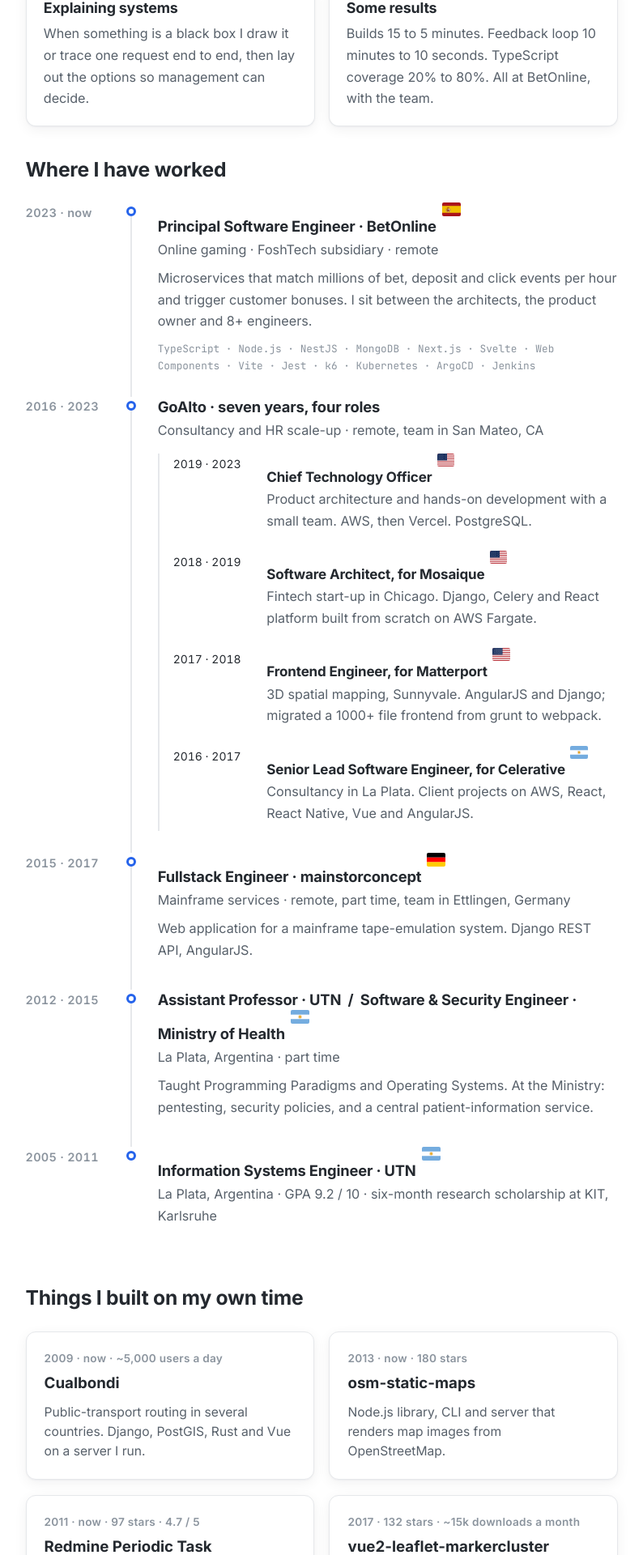
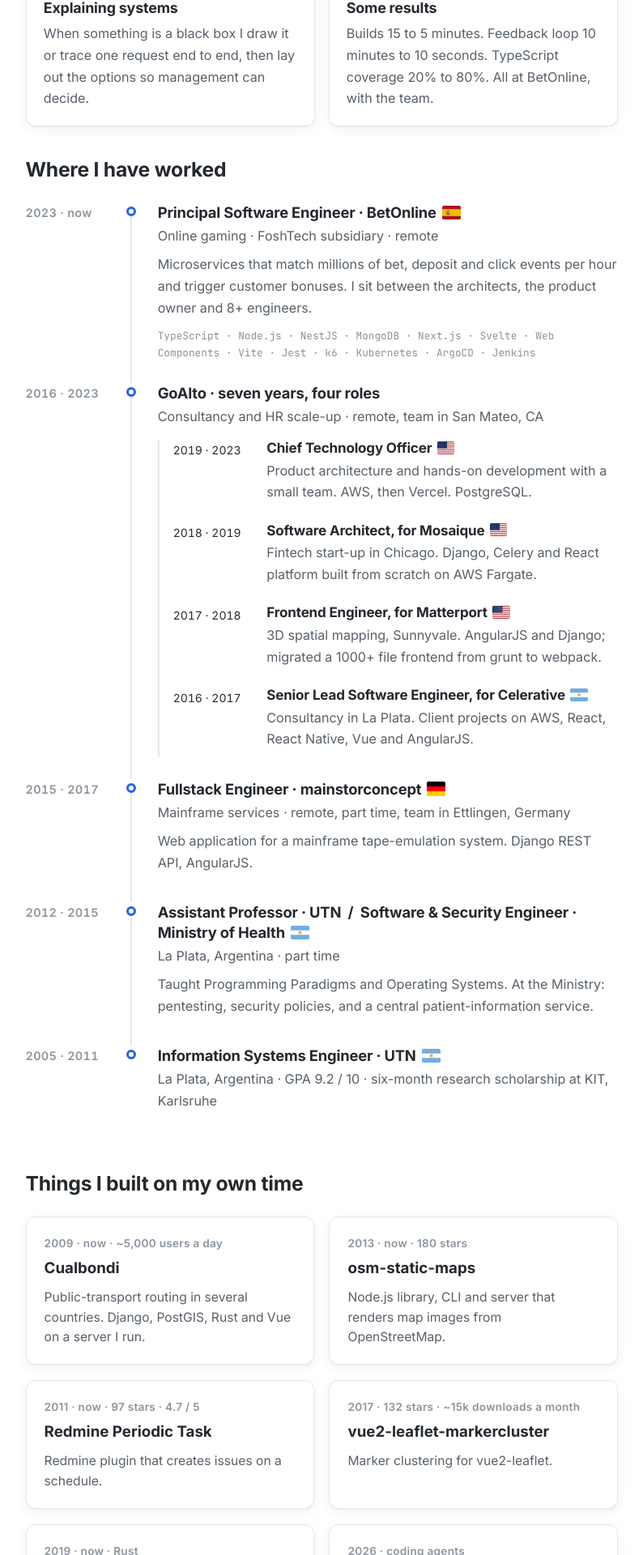
Before and after one commit to jperelli/jperelli.github.io, a Jekyll site: the page built from index.md, in a window 1280 px wide. Shown: the part 1148-3068 px from the top of the page at 81% size, without its empty margins (243-1037 px from the left). Built offline with Jekyll 4.4.1, drawn with Linux system fonts in a browser that asks for light colours.

Commit message:
Flags: drop inherited img bottom margin so they sit on the text line

```diff
--- a/public/css/style.css
+++ b/public/css/style.css
@@ -778,7 +778,7 @@
   padding-top: 0.15rem;
 }
 .tl-sub h4 { margin: 0 0 0.2rem; font-size: 1rem; }
-.flag { display: inline-block; width: 1.25em; height: auto; vertical-align: -0.1em; margin-left: 0.15em; border-radius: 2px; }
+.flag { display: inline-block; width: 1.25em; height: auto; vertical-align: -0.1em; margin: 0 0 0 0.15em; border-radius: 2px; }
 .tl-sub p { margin: 0; font-size: 0.95rem; }
 .hero-engineer {
   display: grid;
```
